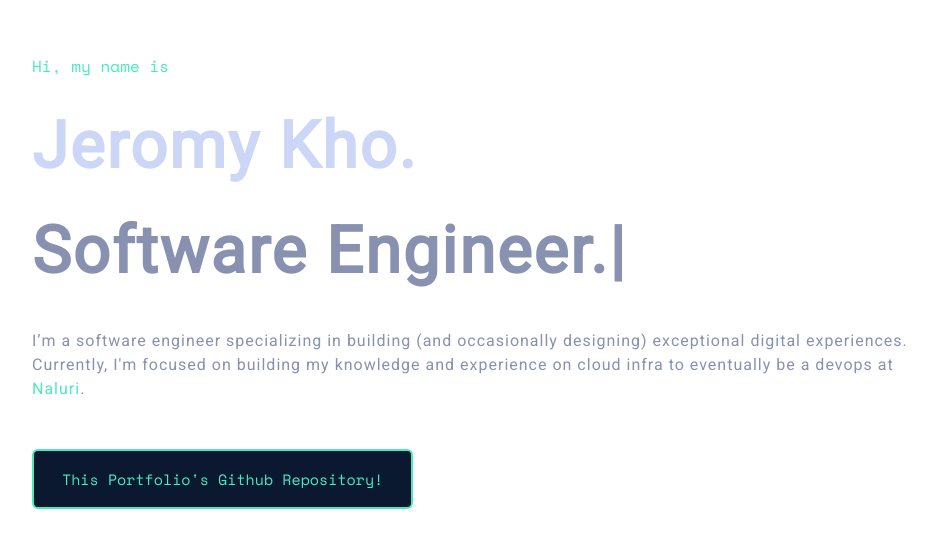
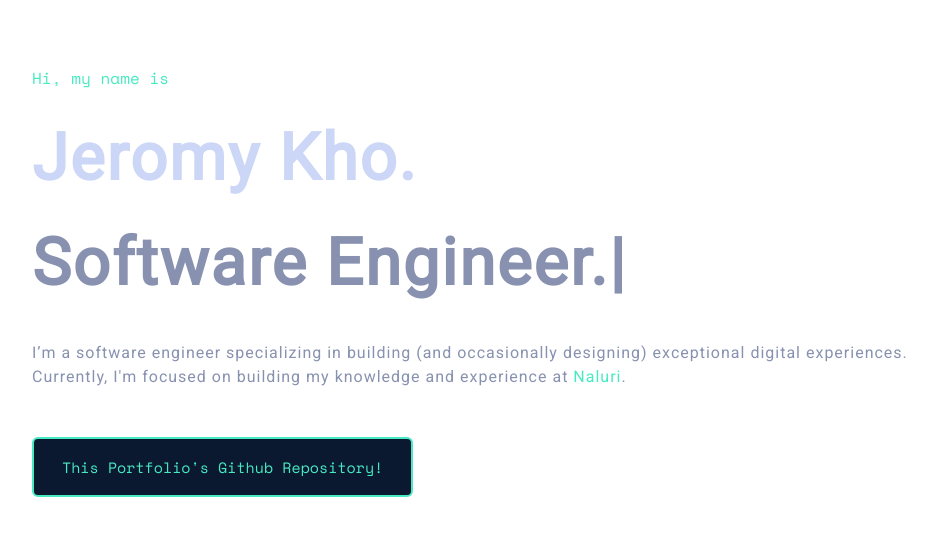
Before and after one commit to kasugasorata98/portfolio, a Next.js app: page /home in a window 1280 px wide. Shown: the part 119-666 px from the top of the page, without its empty margins (160-1092 px from the left). Built offline with nearby package versions, Linux system fonts and the light colour scheme.

Commit message:
Update index.tsx

```diff
--- a/src/pages/home/index.tsx
+++ b/src/pages/home/index.tsx
@@ -76,7 +76,7 @@ const Home = () => {
               >
                 {`
           I’m a software engineer specializing in building (and occasionally designing) exceptional digital experiences.
-          Currently, I'm focused on building my knowledge and experience on cloud infra to eventually be a devops at
+          Currently, I'm focused on building my knowledge and experience at
           `}
                 <Link
                   target="_blank"
```
